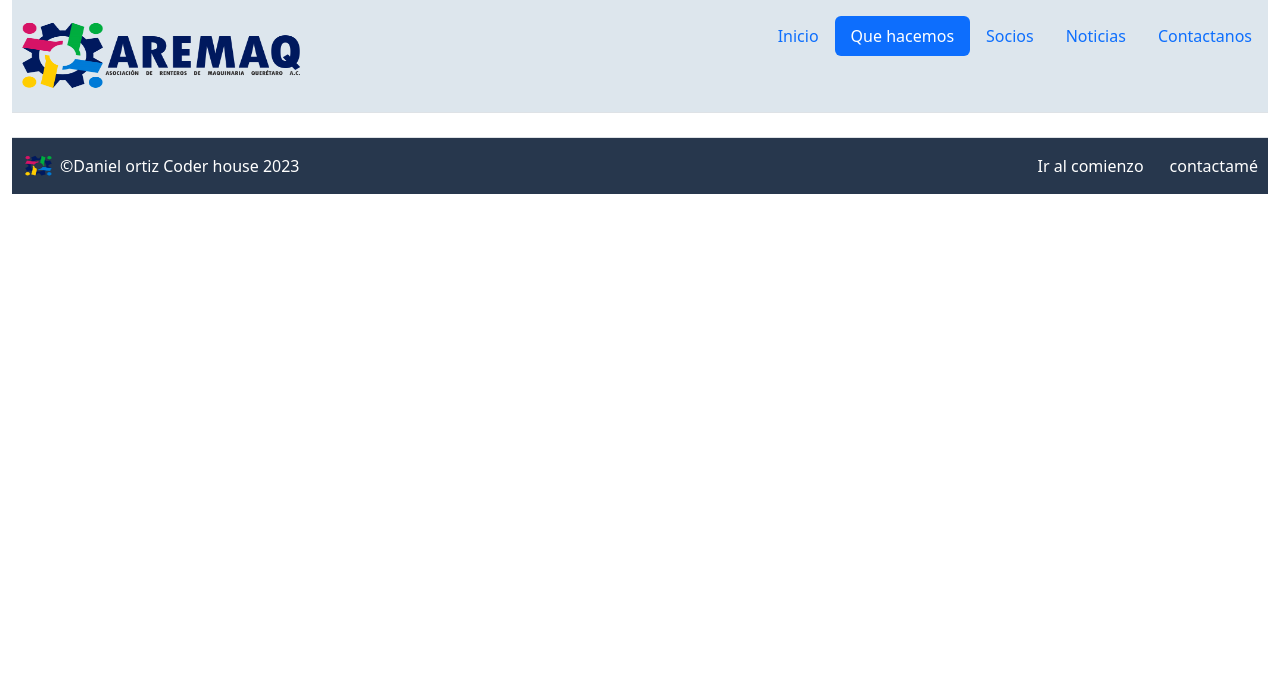
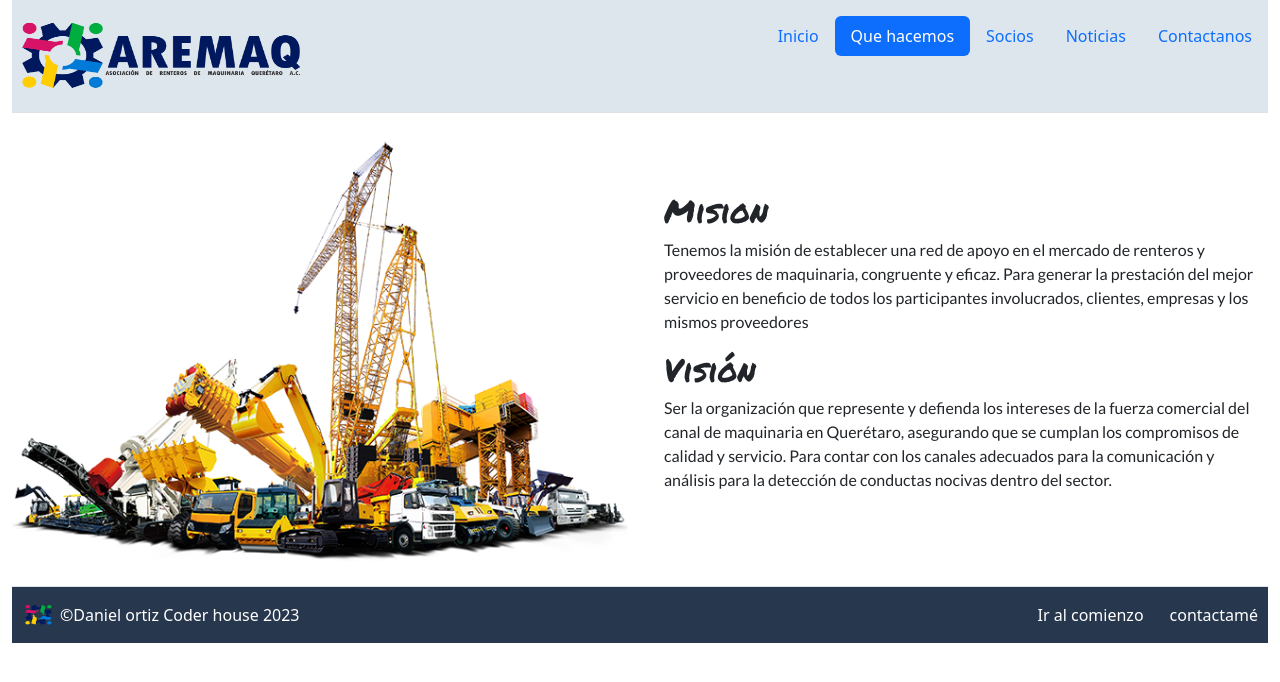
Before and after one commit to Chekesan/PF-Ortiz, a plain HTML site: page pages/nosotros.html in a window 1280 px wide. Drawn offline with nearby package versions, Linux system fonts and the light colour scheme.

Commit message:
pruebasfinales antes de la preentrega

```diff
--- a/css/styles.css
+++ b/css/styles.css
@@ -40,3 +40,9 @@ footer{
   #Hindex{
     font-family: 'Permanent Marker', cursive;
   }
+  .nos-text{
+    font-family:'Lato', sans-serif;
+  }
+  .nos-titulo{
+    font-family: 'Permanent Marker', cursive;
+  }
--- a/pages/nosotros.html
+++ b/pages/nosotros.html
@@ -4,6 +4,9 @@
 <head>
     <meta charset="UTF-8">
     <meta name="viewport" content="width=device-width, initial-scale=1.0">
+    <link rel="preconnect" href="https://fonts.googleapis.com">
+    <link rel="preconnect" href="https://fonts.gstatic.com" crossorigin>
+    <link href="https://fonts.googleapis.com/css2?family=Lato&family=Permanent+Marker&display=swap" rel="stylesheet">
     <link rel="shortcut icon" href="../assets/IMG/logop.png" type="image/x-icon">
     <link href="https://cdn.jsdelivr.net/npm/bootstrap@5.3.2/dist/css/bootstrap.min.css" rel="stylesheet"
         integrity="sha384-T3c6CoIi6uLrA9TneNEoa7RxnatzjcDSCmG1MXxSR1GAsXEV/Dwwykc2MPK8M2HN" crossorigin="anonymous">
@@ -14,8 +17,7 @@
 <body>
     <div class="container-fluid"><!--seccion del header-->
         <header class="d-flex flex-wrap justify-content-center py-3 mb-4 border-bottom" id="top">
-            <a href="/"
-                class="d-flex align-items-center mb-3 mb-md-0 me-md-auto">
+            <a href="/" class="d-flex align-items-center mb-3 mb-md-0 me-md-auto">
                 <img id="logoheader" class="fs-4" src="../assets/img/aremaq.png" alt="logo">
             </a>
 
@@ -30,6 +32,45 @@
         </header>
     </div>
     <!--termina del header-->
+
+
+   <div class="container-fluid">
+    <div class="row align-items-center">
+        <div class="col-12 col-md-6 d-flex">
+            <img width="100%" src="../assets/img/maquinaria.png" alt="imagen">
+        </div>
+        <div class="col-12 col-md-6 d-flex">
+            <div class="container-fluid">
+                <div class="row">
+                    <div class="col">
+                        <div class="col">
+                            <h2 class="nos-titulo">Mision</h2>
+                        </div>
+                        <div class="col">
+                            <p class="nos-text">Tenemos la misión de establecer una red de apoyo en el mercado de renteros y proveedores de
+                            maquinaria, congruente y eficaz. Para generar la prestación del mejor servicio en beneficio
+                            de todos los participantes involucrados, clientes, empresas y los mismos proveedores</p>
+                        </div>
+                    </div>
+                    <div class="row">
+                    </div>
+                    <div class="col">
+                        <div class="col">
+                            <h2 class="nos-titulo">Visión</h2>
+                        </div>
+                        <div class="col">
+                            <p class="nos-text">Ser la organización que represente y defienda los intereses de la fuerza comercial del canal
+                            de maquinaria en Querétaro, asegurando que se cumplan los compromisos de calidad y servicio.
+                            Para contar con los canales adecuados para la comunicación y análisis para la detección de
+                            conductas nocivas dentro del sector.</p>
+                        </div>
+                    </div>
+                </div>
+            </div>
+        </div>
+    </div>
+    </div>
+
 
     <div class="container-fluid"><!--seccion del footer-->
         <footer class="d-flex flex-wrap justify-content-between align-items-center py-3 my-4 border-top">
```
